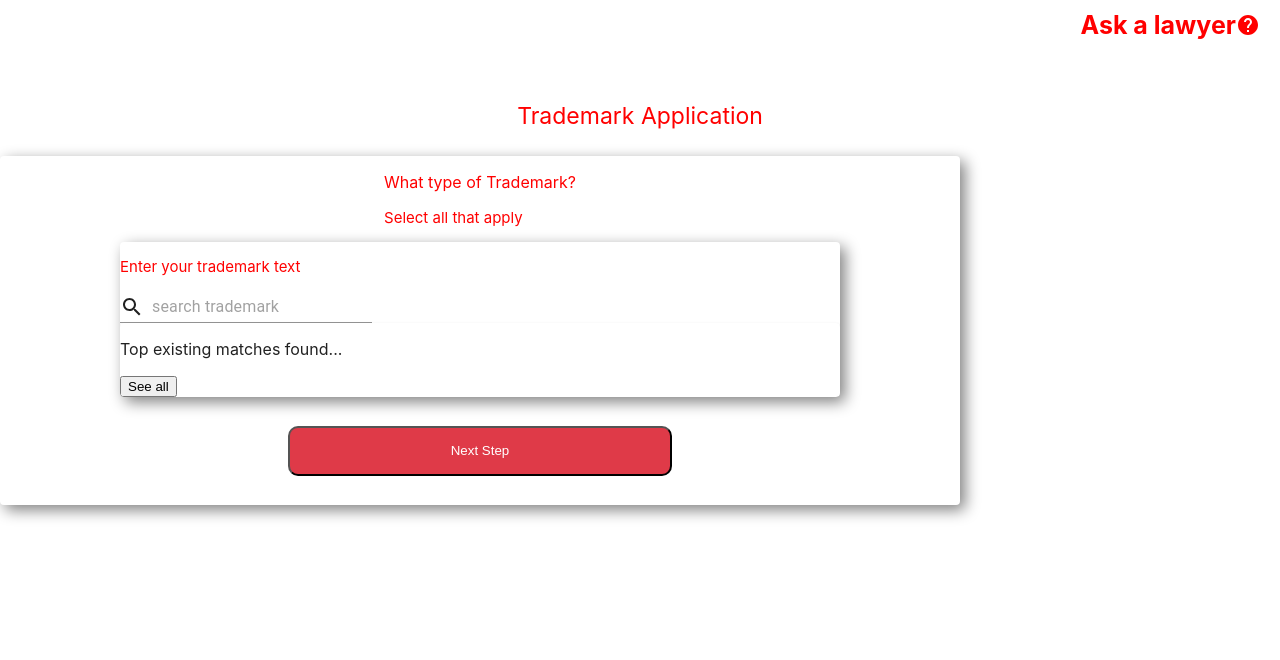
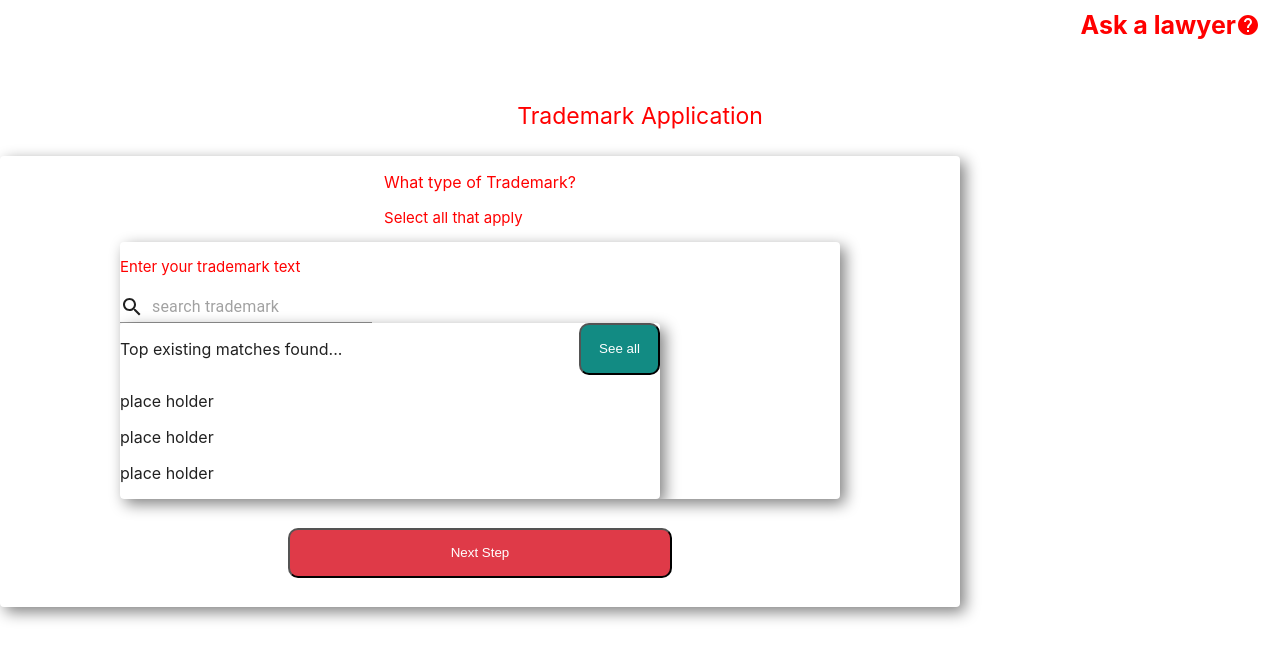
Before and after one commit to BCIT-SSD-2020-21/industry-project-checkmarks, a React (Create React App) app: page / in a window 1280 px wide. Shown: the top 660 px of the page. Built offline with nearby package versions, Linux system fonts and the light colour scheme.

Commit message:
added see all button on result card #19

```diff
--- a/src/layouts/TrademarkApp.js
+++ b/src/layouts/TrademarkApp.js
@@ -28,8 +28,11 @@ const TrademarkApp = () => {
           <Card className={classes.resultCard}>
             <div className={classes.resultHeading}>
               <p>Top existing matches found...</p>
-              <button>See all</button>
+              <button className={classes.seeAllButton}>See all</button>
             </div>
+            <p>place holder</p>
+            <p>place holder</p>
+            <p>place holder</p>
           </Card>
         </Card>
 
@@ -79,4 +82,24 @@ const useStyles = makeStyles((theme) => ({
     margin: '3%',
     borderRadius: '10px',
   },
+
+  resultCard: {
+    width: '75%',
+    boxShadow: '5px 5px 15px 0px grey',
+    alignItems: 'center',
+    justifyContent: ' center',
+  },
+
+  resultHeading: {
+    display: 'flex',
+    flexDirection: 'row',
+    justifyContent: 'space-between',
+  },
+
+  seeAllButton: {
+    backgroundColor: '#128b83',
+    color: '#fff',
+    borderRadius: '10px',
+    width: '15%',
+  },
 }));
```
